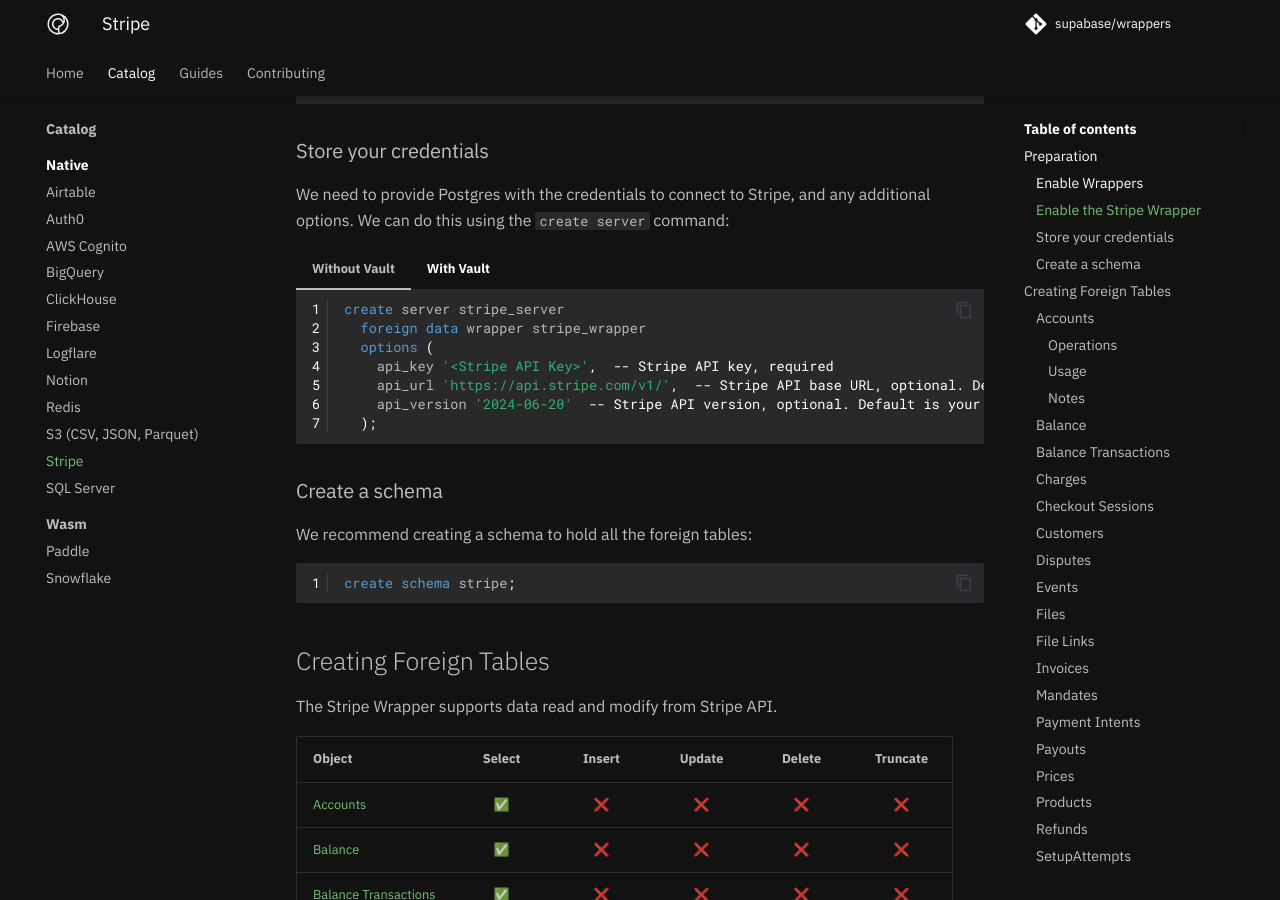
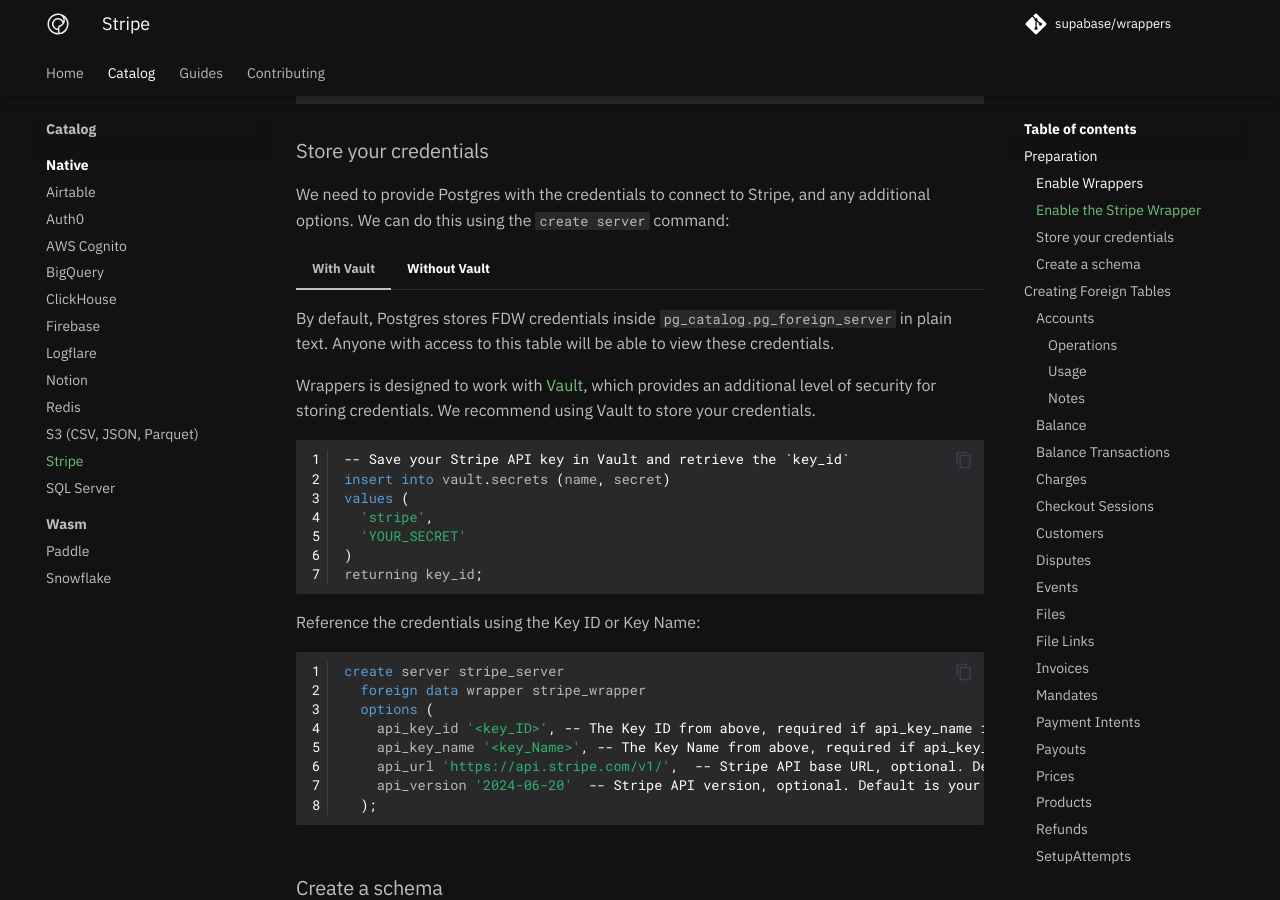
Before and after one commit to supabase/wrappers, an MkDocs documentation site: the page built from docs/catalog/stripe.md, in a window 1280 px wide and 900 px high, scrolled down 839 px. Built offline with MkDocs 1.6.1 and Material for MkDocs 9.7.7, drawn with Linux system fonts in a browser that asks for light colours; comment, search, counter and statistics services are not loaded.

Commit message:
update docs

````diff
--- a/docs/catalog/stripe.md
+++ b/docs/catalog/stripe.md
@@ -41,18 +41,6 @@
 
 We need to provide Postgres with the credentials to connect to Stripe, and any additional options. We can do this using the `create server` command:
 
-=== "Without Vault"
-
-    ```sql
-    create server stripe_server
-      foreign data wrapper stripe_wrapper
-      options (
-        api_key '<Stripe API Key>',  -- Stripe API key, required
-        api_url 'https://api.stripe.com/v1/',  -- Stripe API base URL, optional. Default is 'https://api.stripe.com/v1/'
-        api_version '2024-06-20'  -- Stripe API version, optional. Default is your Stripe account’s default API version.
-      );
-    ```
-
 === "With Vault"
 
     By default, Postgres stores FDW credentials inside `pg_catalog.pg_foreign_server` in plain text. Anyone with access to this table will be able to view these credentials.
@@ -68,13 +56,26 @@
     )
     returning key_id;
     ```
-    Reference the credentials using the Key ID:
+    Reference the credentials using the Key ID or Key Name:
 
     ```sql
     create server stripe_server
       foreign data wrapper stripe_wrapper
       options (
-        api_key_id '<key_ID>', -- The Key ID from above, required.
+        api_key_id '<key_ID>', -- The Key ID from above, required if api_key_name is not specified.
+        api_key_name '<key_Name>', -- The Key Name from above, required if api_key_id is not specified.
+        api_url 'https://api.stripe.com/v1/',  -- Stripe API base URL, optional. Default is 'https://api.stripe.com/v1/'
+        api_version '2024-06-20'  -- Stripe API version, optional. Default is your Stripe account’s default API version.
+      );
+    ```
+
+=== "Without Vault"
+
+    ```sql
+    create server stripe_server
+      foreign data wrapper stripe_wrapper
+      options (
+        api_key '<Stripe API Key>',  -- Stripe API key, required
         api_url 'https://api.stripe.com/v1/',  -- Stripe API base URL, optional. Default is 'https://api.stripe.com/v1/'
         api_version '2024-06-20'  -- Stripe API version, optional. Default is your Stripe account’s default API version.
       );
````
Also changed, not shown: wrappers/src/fdw/stripe_fdw/README.md (+1 -0 lines).
